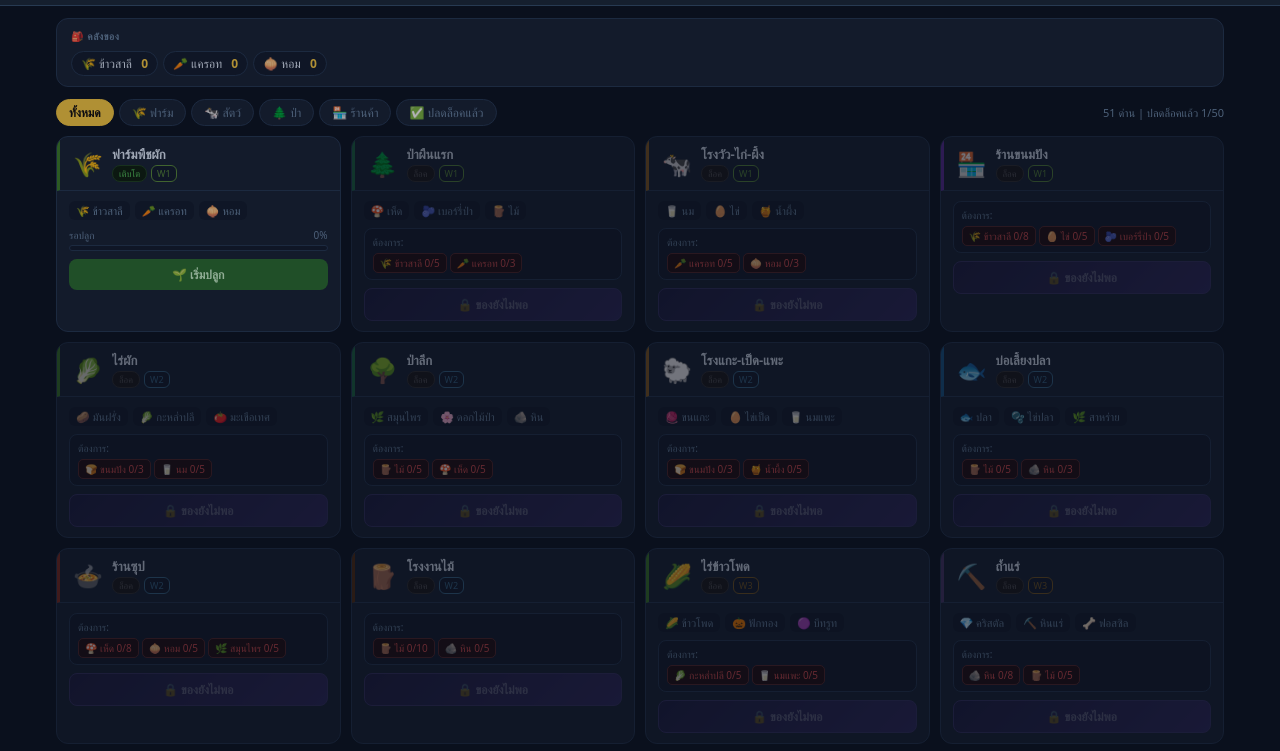
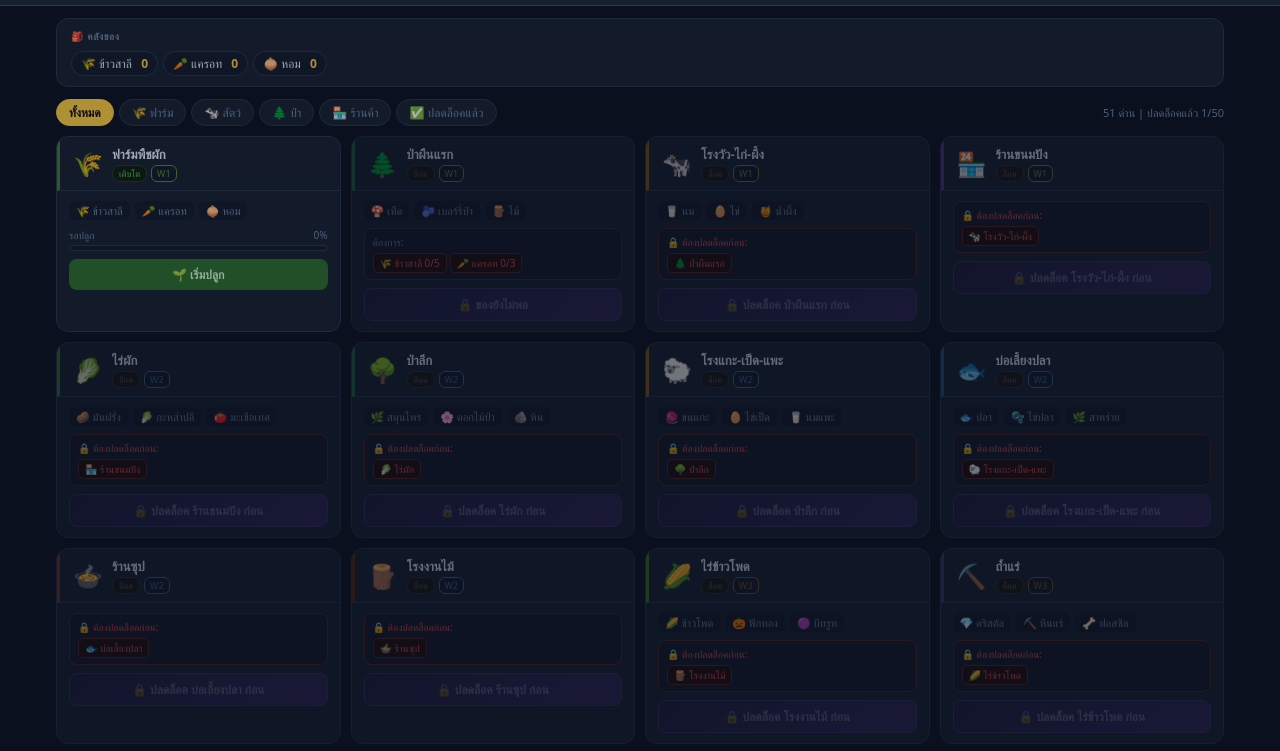
Before and after one commit to SupapornThipnan/InternalGame, a plain HTML site: page DemetriaECO/eco_demo.html in a window 1280 px wide. Shown: the part 47-798 px from the top of the page. Drawn offline with Linux system fonts and the light colour scheme.

Commit message:
no message

```diff
--- a/DemetriaECO/eco_demo.html
+++ b/DemetriaECO/eco_demo.html
@@ -546,6 +546,9 @@ const DEF = [
    ],unlockCost:{'มอสส์เรืองแสง':5,'คริสตัล':5,'คริสตัลน้ำแข็ง':3}},
 ];
 
+// Auto-assign prereq: ด่านแต่ละด่านต้องปลดล็อคด่านก่อนหน้าก่อน
+DEF.forEach((d,i) => { d.prereq = i > 0 ? DEF[i-1].id : null; });
+
 // ═══════════════════════════════════════════════════════════
 //  STATE
 // ═══════════════════════════════════════════════════════════
@@ -562,6 +565,12 @@ Object.keys(ITEMS).forEach(k => G.inv[k]=0);
 const has = cost => !cost || Object.entries(cost).every(([k,v])=>(G.inv[k]||0)>=v);
 const pay = cost => Object.entries(cost).forEach(([k,v])=>G.inv[k]-=v);
 const sn  = s => s.name.length>12 ? s.name.slice(0,12)+'…' : s.name;
+const prereqMet = s => {
+  if(!s.prereq) return true;
+  const prev = G.stages.find(x=>x.id===s.prereq);
+  return prev && prev.unlocked;
+};
+const prereqStage = s => s.prereq ? G.stages.find(x=>x.id===s.prereq) : null;
 
 function addLog(msg,type=''){G.log.unshift({day:G.day,msg,type});if(G.log.length>50)G.log.pop()}
 
@@ -600,7 +609,12 @@ function craft(id,idx){
 }
 function unlock(id){
   const s=G.stages.find(x=>x.id===id);
-  if(!s||s.unlocked||!has(s.unlockCost))return;
+  if(!s||s.unlocked)return;
+  if(!prereqMet(s)){
+    const prev=prereqStage(s);
+    toast(`🔒 ต้องปลดล็อค "${prev?.name}" ก่อน!`,'var(--red)');return;
+  }
+  if(!has(s.unlockCost)){toast('❌ ของยังไม่พอ','var(--red)');return;}
   pay(s.unlockCost);s.unlocked=true;
   toast(`🎉 ปลดล็อค ${s.emoji} ${s.name}!`,'var(--purple)');
   addLog(`ปลดล็อค ${s.emoji} ${s.name}`,'unlock');render();
@@ -734,10 +748,17 @@ function cardHTML(s){
   if(s.type==='passive'){
     body+=`<div class="item-row">${s.produces.map(i=>`<div class="item-tag">${ITEMS[i]||'?'} ${i}</div>`).join('')}</div>`;
     if(!s.unlocked){
+      const pOk=prereqMet(s);
+      const prev=prereqStage(s);
+      if(!pOk){
+        body+=`<div class="cost-box" style="border-color:#5a2a2a"><div class="cost-title" style="color:var(--red)">🔒 ต้องปลดล็อคก่อน:</div><div class="cost-tags"><span class="ct bad">${prev?.emoji||''} ${prev?.name||''}</span></div></div>`;
+        body+=`<button class="btn btn-unlock" disabled>🔒 ปลดล็อค ${prev?.name||''} ก่อน</button>`;
+      } else {
         body+=costHTML(s.unlockCost);
         const ok=has(s.unlockCost);
         body+=`<button class="btn btn-unlock" ${ok?'':'disabled'} onclick="unlock('${s.id}')">
           ${ok?'✨ ปลดล็อค':'🔒 ของยังไม่พอ'}</button>`;
+      }
     } else {
       const partial=G.time/100;
       let pct=0;
@@ -756,12 +777,19 @@ function cardHTML(s){
 
   if(s.type==='craft'){
     if(!s.unlocked){
+      const pOk=prereqMet(s);
+      const prev=prereqStage(s);
+      if(!pOk){
+        body+=`<div class="cost-box" style="border-color:#5a2a2a"><div class="cost-title" style="color:var(--red)">🔒 ต้องปลดล็อคก่อน:</div><div class="cost-tags"><span class="ct bad">${prev?.emoji||''} ${prev?.name||''}</span></div></div>`;
+        body+=`<button class="btn btn-unlock" disabled>🔒 ปลดล็อค ${prev?.name||''} ก่อน</button>`;
+      } else {
         body+=costHTML(s.unlockCost);
         const ok=has(s.unlockCost);
         body+=`<button class="btn btn-unlock" ${ok?'':'disabled'} onclick="unlock('${s.id}')">
           ${ok?'✨ ปลดล็อค':'🔒 ของยังไม่พอ'}</button>`;
+      }
     } else {
-      body+='<div class="recipes">';
+      body+='<div class="recipes">'; // craft unlocked recipes
       s.recipes.forEach((r,i)=>{
         const can=has(r.ing);
         const ings=Object.entries(r.ing).map(([k,v])=>{
```
Lines whose indentation alone changed are shown as unchanged.
